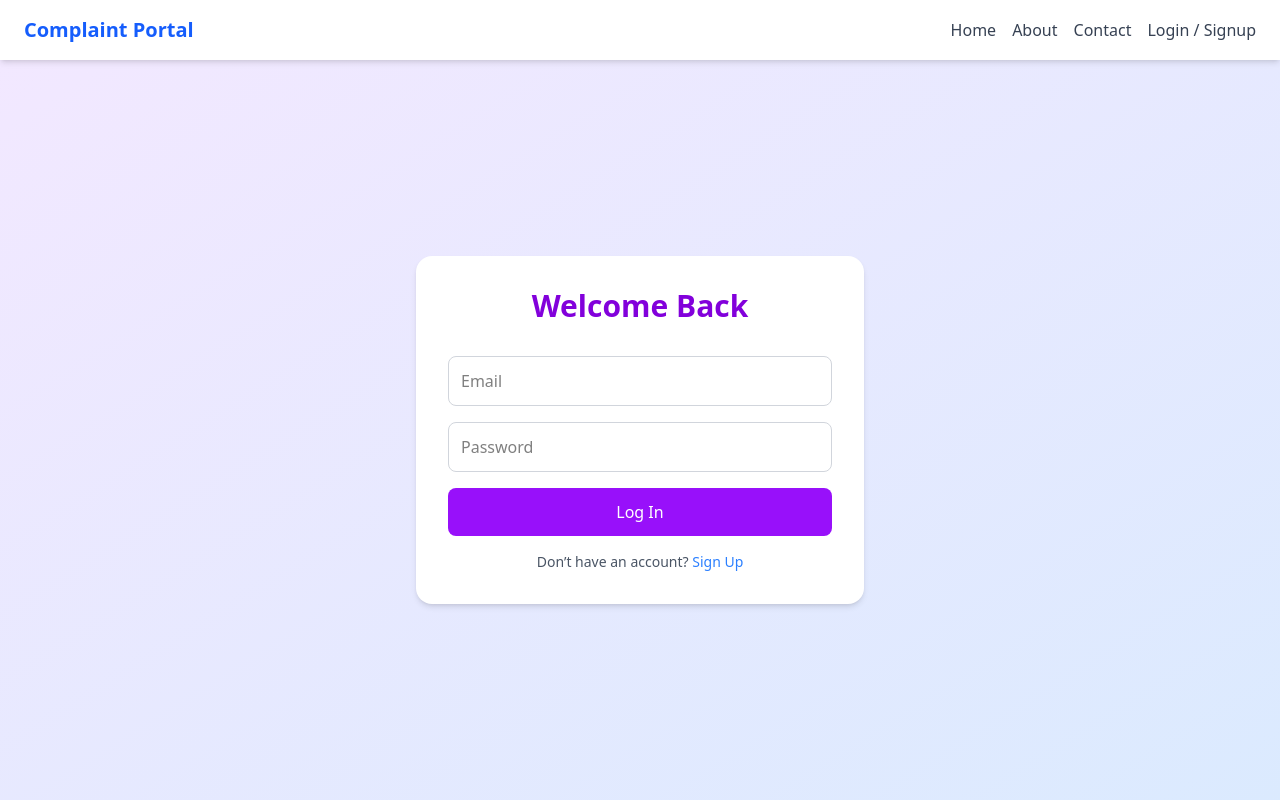
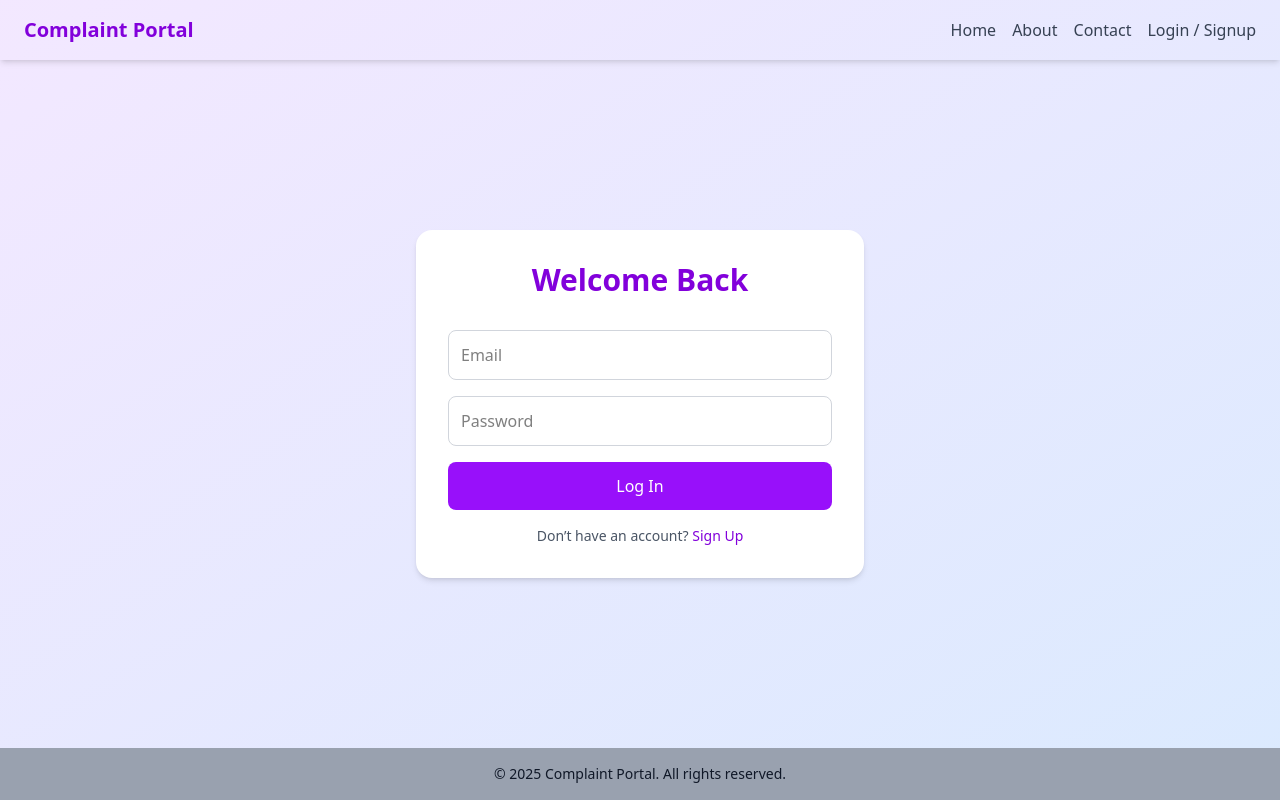
Before and after one commit to Abhishekbmarathe/complaintraise, a React (Vite) app: page /login in a window 1280 px wide. Built offline with nearby package versions, Linux system fonts and the light colour scheme.

Commit message:
footer to sign and log page

```diff
--- a/src/components/Nav.jsx
+++ b/src/components/Nav.jsx
@@ -7,15 +7,15 @@ const Nav = () => {
 
   return (
     // <div>
-      <nav className="bg-white shadow-md py-4 px-6 flex justify-between items-center sticky top-0 z-50">
-        <Link to="/" className="text-xl font-bold text-blue-600">Complaint Portal</Link>
+      <nav className="text-purple-700 shadow-md py-4 px-6 flex justify-between items-center sticky top-0 z-50">
+        <Link to="/" className="text-xl font-bold text-purple-700">Complaint Portal</Link>
         <div className="space-x-4">
-        <Link to="/" className="text-gray-700 hover:text-blue-500">Home</Link>
-          <Link to="/" className="text-gray-700 hover:text-blue-500">About</Link>
-          <Link to="/" className="text-gray-700 hover:text-blue-500">Contact</Link>
+        <Link to="/" className="text-gray-700 hover:text-purple-700">Home</Link>
+          <Link to="/" className="text-gray-700 hover:text-purple-700">About</Link>
+          <Link to="/" className="text-gray-700 hover:text-purple-700">Contact</Link>
           {/* <Link to="/Compreg" className="text-gray-700 hover:text-blue-500">Login / Signup</Link>
            */}
-          <Link to="/login" className="text-gray-700 hover:text-blue-500">Login / Signup</Link>
+          <Link to="/login" className="text-gray-700 hover:text-purple-700">Login / Signup</Link>
 
         </div>
       </nav>
--- a/src/components/SignUpPage/Login.jsx
+++ b/src/components/SignUpPage/Login.jsx
@@ -49,12 +49,16 @@ const Login = () => {
           </form>
           <p className="mt-4 text-sm text-center text-gray-600">
             Don’t have an account?{' '}
-            <Link to="/signup" className="text-blue-500 hover:underline">
+            <Link to="/signup" className="text-purple-700 hover:underline">
               Sign Up
             </Link>
           </p>
         </div>
       </main>
+      <footer className="bg-gray-400 text-center py-4 text-gray-900 text-sm">
+
+        &copy; 2025 Complaint Portal. All rights reserved.
+      </footer>
     </div>
   );
 };
--- a/src/components/SignUpPage/Signup.jsx
+++ b/src/components/SignUpPage/Signup.jsx
@@ -58,12 +58,16 @@ const Signup = () => {
           </form>
           <p className="mt-4 text-sm text-center text-gray-600">
             Already have an account?{' '}
-            <Link to="/login" className="text-blue-500 hover:underline">
+            <Link to="/login" className="text-purple-700 hover:underline">
               Log In
             </Link>
           </p>
         </div>
       </main>
+      <footer className="bg-gray-400 text-center py-4 text-gray-900 text-sm">
+
+        &copy; 2025 Complaint Portal. All rights reserved.
+      </footer>
     </div>
   );
 };
```
